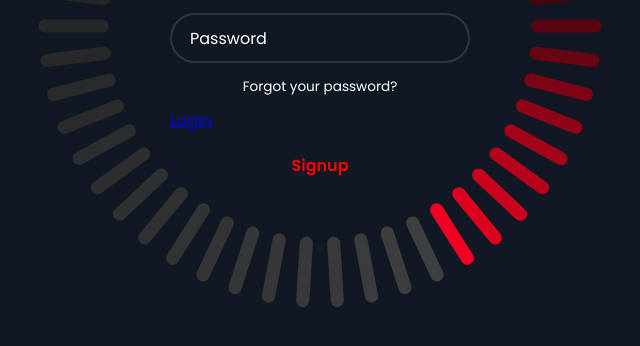
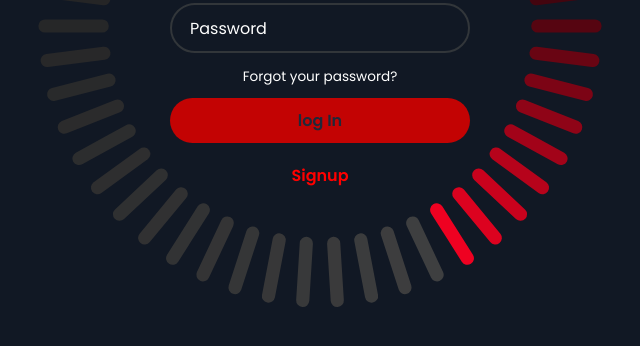
Before and after one commit to ikaros091/log-in-task, a plain HTML site: page index.html in a window 1280 px wide. Shown: the part 374-720 px from the top of the page, without its empty margins (320-960 px from the left). Drawn offline with Linux system fonts and the light colour scheme.

Commit message:
Update index.html

```diff
--- a/index.html
+++ b/index.html
@@ -23,7 +23,8 @@
                 <div class="forgot-pass">
                     <a href="#">Forgot your password?</a>
                 </div>
-                <a href="https://ikaros091.github.io/tugas1/">Login</a>
+                <button type="submit" class="btn" href="https://ikaros091.github.io/tugas1/" >log In</button>
+
                 <div class="signup-link">
                     <a href="#">Signup</a>
                 </div>
```
